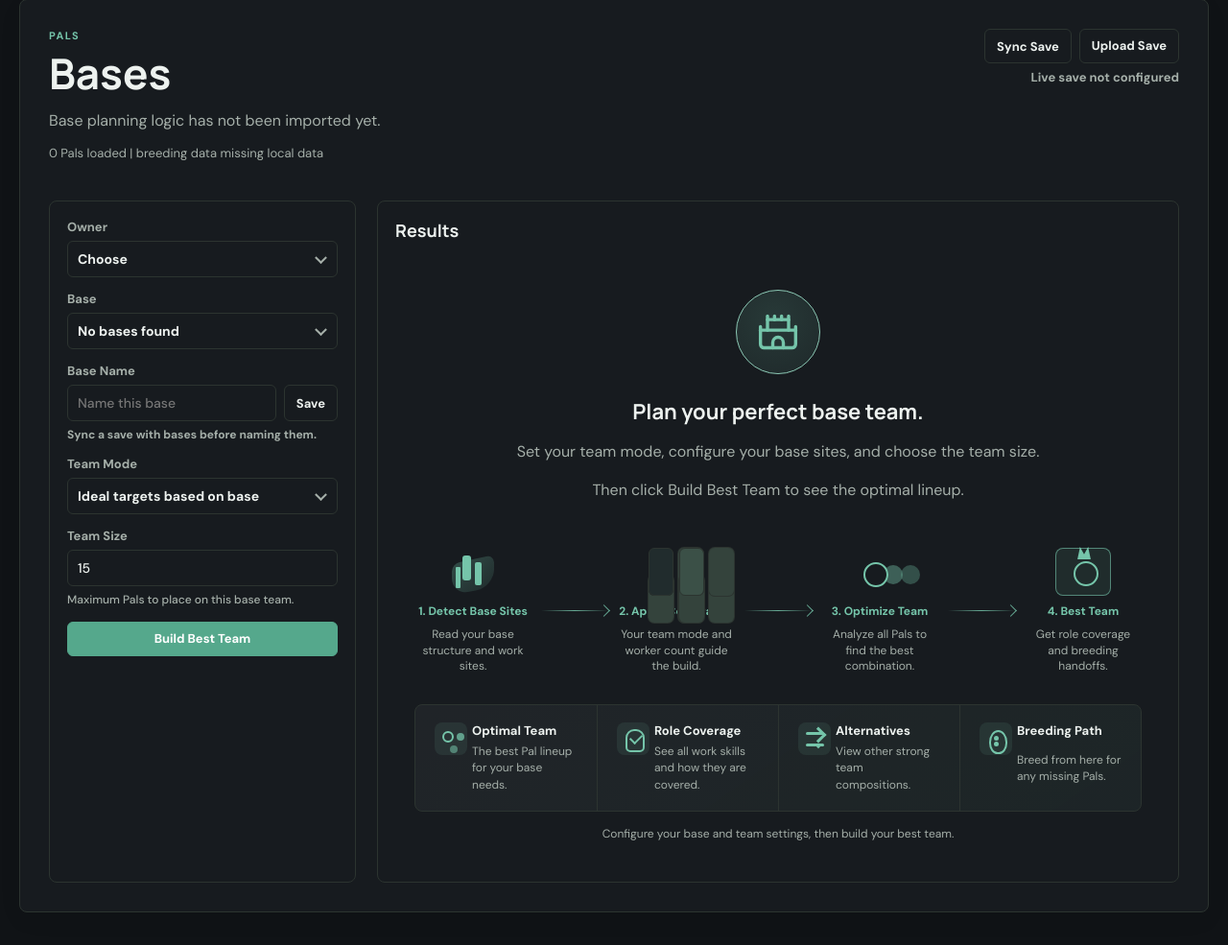
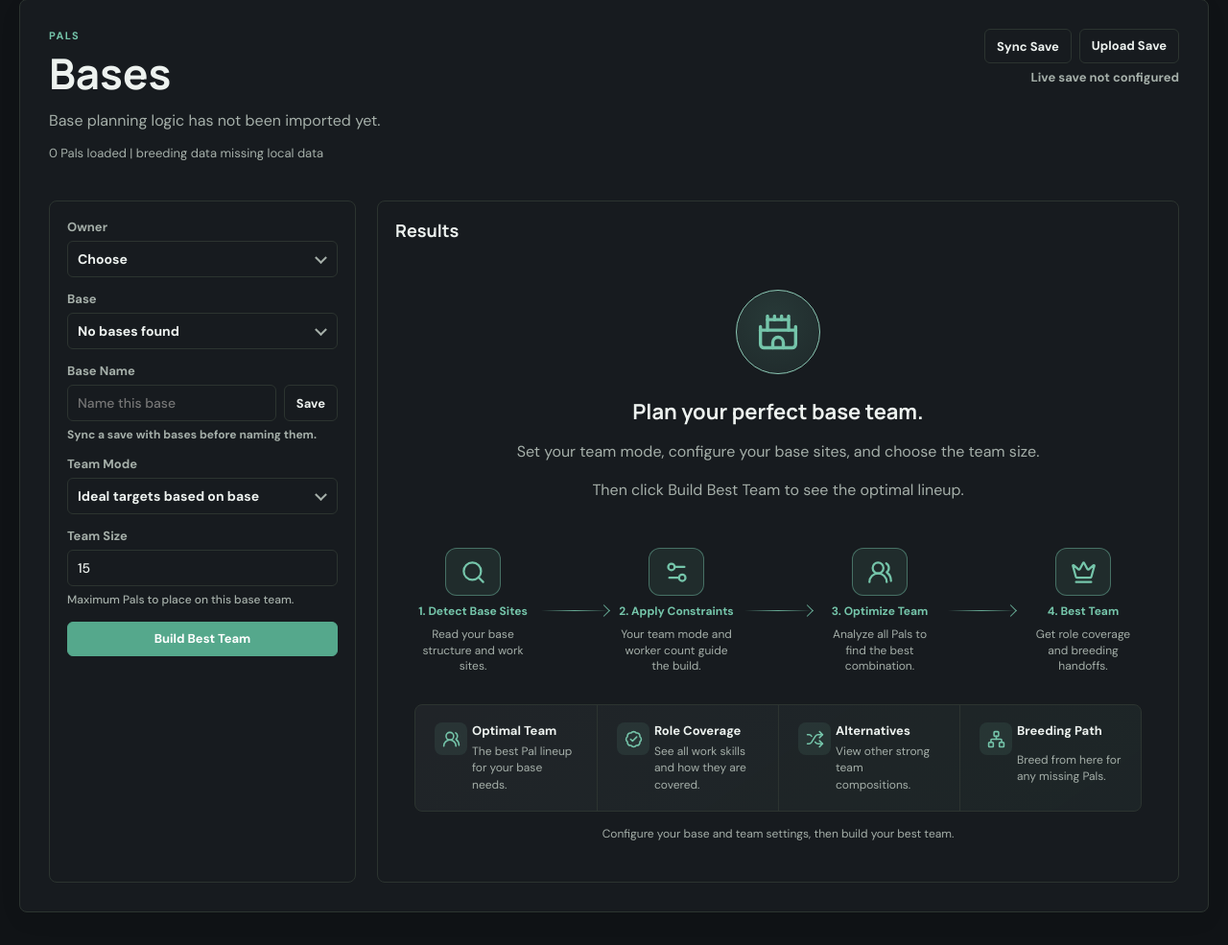
Before and after one commit to dabarrios/homelab, a Django app: page /pals/bases/ in a window 1280 px wide. Shown: the part 139-1124 px from the top of the page at 96% size. Run offline with Django 5.2, Linux system fonts and the light colour scheme; the visitor is signed in with stand-in values (Sample User, id 1).

Commit message:
feat: Enhance empty state icons and improve passive bar rendering with new SVG icons

```diff
--- a/django/pals/static/pals/css/tool.css
+++ b/django/pals/static/pals/css/tool.css
@@ -769,6 +774,43 @@
     transform: rotate(45deg);
 }
 
+.empty-feature-lucide {
+    display: grid;
+    place-items: center;
+    color: var(--accent);
+}
+
+.empty-feature-lucide::before,
+.empty-feature-lucide::after {
+    content: none;
+    display: none;
+}
+
+.empty-base-feature-lucide::before,
+.empty-base-feature-lucide::after {
+    content: none;
+    display: none;
+    border: 0;
+    box-shadow: none;
+}
+
+.empty-feature-svg,
+.empty-base-step-svg,
+.work-rec-kicker-icon,
+.badge-svg,
+.passive-badge-svg {
+    fill: none;
+    stroke: currentColor;
+    stroke-width: 2;
+    stroke-linecap: round;
+    stroke-linejoin: round;
+}
+
+.empty-feature-svg {
+    width: 19px;
+    height: 19px;
+}
+
 .empty-ranch-state {
     width: min(840px, 100%);
     display: grid;
@@ -1140,6 +1182,28 @@
     background: var(--accent);
 }
 
+.empty-base-step .empty-base-step-icon {
+    display: grid;
+    place-items: center;
+    gap: 0;
+    grid-template-columns: none;
+    color: var(--accent);
+    border: 1px solid rgba(117, 197, 170, .45);
+    border-radius: 12px;
+    background: rgba(117, 197, 170, .10);
+}
+
+.empty-base-step .empty-base-step-icon::before,
+.empty-base-step .empty-base-step-icon::after {
+    content: none;
+    display: none;
+}
+
+.empty-base-step-svg {
+    width: 27px;
+    height: 27px;
+}
+
 .empty-base-features {
     width: min(840px, 100%);
 }
--- a/django/pals/static/pals/js/tool.js
+++ b/django/pals/static/pals/js/tool.js
@@ -218,7 +218,10 @@ function displayJunk(node, isRoot = false) {
 
 function passiveBarHtml(passive, {implant = false, junk = false} = {}) {
   const tone = passiveTone(passive);
-  return `<span class="passive-bar ${implant ? 'implant-missing' : ''} ${tone}" tabindex="0" data-passive-tooltip="${escapeHtml(passive)}"><span>${escapeHtml(passive)}</span>${implant ? '<em class="implant-badge">Implant</em>' : junk ? '<em>Junk</em>' : ''}</span>`;
+  const suffix = implant
+    ? '<em class="implant-badge">Implant</em>'
+    : junk ? `<em class="junk-badge">${lucideIconHtml('trash-2', 'passive-badge-svg')}<span>Junk</span></em>` : '';
+  return `<span class="passive-bar ${implant ? 'implant-missing' : ''} ${tone}" tabindex="0" data-passive-tooltip="${escapeHtml(passive)}"><span>${escapeHtml(passive)}</span>${suffix}</span>`;
 }
 
 function renderPassiveBars(node, isRoot = false, plan = null) {
@@ -468,10 +471,31 @@ const EMPTY_STATES = {
 
 const EMPTY_STATE_ICON_NAMES = {
   breeding: 'git-fork',
-  ivs: 'git-fork',
+  ivs: 'dna',
   work: 'wrench',
   ranch: 'candy',
   bases: 'castle',
+};
+
+const WORK_FEATURE_ICONS = {
+  'Best Overall Pick': 'star',
+  'Best Dark-Type Pick': 'moon',
+  'Condensed Levels': 'layers',
+  'Breed From Here': 'corner-right-up',
+};
+
+const BASE_STEP_ICONS = {
+  sites: 'search',
+  rules: 'settings-2',
+  team: 'users-round',
+  best: 'crown',
+};
+
+const BASE_FEATURE_ICONS = {
+  'Optimal Team': 'users-round',
+  'Role Coverage': 'badge-check',
+  Alternatives: 'shuffle',
+  'Breeding Path': 'network',
 };
 
 const LUCIDE_ICON_PATHS = {
@@ -481,6 +505,82 @@ const LUCIDE_ICON_PATHS = {
     <circle cx="18" cy="6" r="3"></circle>
     <path d="M18 9v2c0 .6-.4 1-1 1H7c-.6 0-1-.4-1-1V9"></path>
     <path d="M12 12v3"></path>
+  `,
+  star: `
+    <path d="M11.525 2.295a.53.53 0 0 1 .95 0l2.31 4.679a2.123 2.123 0 0 0 1.595 1.16l5.166.756a.53.53 0 0 1 .294.904l-3.736 3.638a2.123 2.123 0 0 0-.611 1.878l.882 5.14a.53.53 0 0 1-.771.56l-4.618-2.428a2.122 2.122 0 0 0-1.973 0L6.396 21.01a.53.53 0 0 1-.77-.56l.881-5.139a2.122 2.122 0 0 0-.611-1.879L2.16 9.795a.53.53 0 0 1 .294-.906l5.165-.755a2.122 2.122 0 0 0 1.597-1.16z"></path>
+  `,
+  moon: `
+    <path d="M20.985 12.486a9 9 0 1 1-9.473-9.472c.405-.022.617.46.402.803a6 6 0 0 0 8.268 8.268c.344-.215.825-.004.803.401"></path>
+  `,
+  'trash-2': `
+    <path d="M10 11v6"></path>
+    <path d="M14 11v6"></path>
+    <path d="M19 6v14a2 2 0 0 1-2 2H7a2 2 0 0 1-2-2V6"></path>
+    <path d="M3 6h18"></path>
+    <path d="M8 6V4a2 2 0 0 1 2-2h4a2 2 0 0 1 2 2v2"></path>
+  `,
+  'circle-check': `
+    <circle cx="12" cy="12" r="10"></circle>
+    <path d="m16 9-5.5 5.5L8 12"></path>
+  `,
+  'badge-check': `
+    <path d="M3.85 8.62a4 4 0 0 1 4.78-4.77 4 4 0 0 1 6.74 0 4 4 0 0 1 4.78 4.78 4 4 0 0 1 0 6.74 4 4 0 0 1-4.77 4.78 4 4 0 0 1-6.75 0 4 4 0 0 1-4.78-4.77 4 4 0 0 1 0-6.76Z"></path>
+    <path d="m16 9-5.5 5.5L8 12"></path>
+  `,
+  dna: `
+    <path d="m10 16 1.5 1.5"></path>
+    <path d="m14 8-1.5-1.5"></path>
+    <path d="M15 2c-1.798 1.998-2.518 3.995-2.807 5.993"></path>
+    <path d="m16.5 10.5 1 1"></path>
+    <path d="m17 6-2.891-2.891"></path>
+    <path d="M2 15c6.667-6 13.333 0 20-6"></path>
+    <path d="m20 9 .891.891"></path>
+    <path d="M3.109 14.109 4 15"></path>
+    <path d="m6.5 12.5 1 1"></path>
+    <path d="m7 18 2.891 2.891"></path>
+    <path d="M9 22c1.798-1.998 2.518-3.995 2.807-5.993"></path>
+  `,
+  search: `
+    <path d="m21 21-4.34-4.34"></path>
+    <circle cx="11" cy="11" r="8"></circle>
+  `,
+  'settings-2': `
+    <path d="M14 17H5"></path>
+    <path d="M19 7h-9"></path>
+    <circle cx="17" cy="17" r="3"></circle>
+    <circle cx="7" cy="7" r="3"></circle>
+  `,
+  'users-round': `
+    <path d="M18 21a8 8 0 0 0-16 0"></path>
+    <circle cx="10" cy="8" r="5"></circle>
+    <path d="M22 20c0-3.37-2-6.5-4-8a5 5 0 0 0-.45-8.3"></path>
+  `,
+  shuffle: `
+    <path d="m18 14 4 4-4 4"></path>
+    <path d="m18 2 4 4-4 4"></path>
+    <path d="M2 18h1.973a4 4 0 0 0 3.3-1.7l5.454-8.6a4 4 0 0 1 3.3-1.7H22"></path>
+    <path d="M2 6h1.972a4 4 0 0 1 3.6 2.2"></path>
+    <path d="M22 18h-6.041a4 4 0 0 1-3.3-1.8l-.359-.45"></path>
+  `,
+  network: `
+    <rect x="16" y="16" width="6" height="6" rx="1"></rect>
+    <rect x="2" y="16" width="6" height="6" rx="1"></rect>
+    <rect x="9" y="2" width="6" height="6" rx="1"></rect>
+    <path d="M5 16v-3a1 1 0 0 1 1-1h12a1 1 0 0 1 1 1v3"></path>
+    <path d="M12 12V8"></path>
+  `,
+  crown: `
+    <path d="M11.562 3.266a.5.5 0 0 1 .876 0L15.39 8.87a1 1 0 0 0 1.516.294L21.183 5.5a.5.5 0 0 1 .798.519l-2.834 10.246a1 1 0 0 1-.956.734H5.81a1 1 0 0 1-.957-.734L2.02 6.02a.5.5 0 0 1 .798-.519l4.276 3.664a1 1 0 0 0 1.516-.294z"></path>
+    <path d="M5 21h14"></path>
+  `,
+  layers: `
+    <path d="M12.83 2.18a2 2 0 0 0-1.66 0L2.6 6.08a1 1 0 0 0 0 1.83l8.58 3.91a2 2 0 0 0 1.66 0l8.58-3.9a1 1 0 0 0 0-1.83z"></path>
+    <path d="M2 12a1 1 0 0 0 .58.91l8.6 3.91a2 2 0 0 0 1.65 0l8.58-3.9A1 1 0 0 0 22 12"></path>
+    <path d="M2 17a1 1 0 0 0 .58.91l8.6 3.91a2 2 0 0 0 1.65 0l8.58-3.9A1 1 0 0 0 22 17"></path>
+  `,
+  'corner-right-up': `
+    <path d="m10 9 5-5 5 5"></path>
+    <path d="M4 20h7a4 4 0 0 0 4-4V4"></path>
   `,
   wrench: `
     <path d="M14.7 6.3a1 1 0 0 0 0 1.4l1.6 1.6a1 1 0 0 0 1.4 0l3.106-3.105c.32-.322.863-.22.983.218a6 6 0 0 1-8.259 7.057l-7.91 7.91a1 1 0 0 1-2.999-3l7.91-7.91a6 6 0 0 1 7.057-8.259c.438.12.54.662.219.984z"></path>
@@ -504,9 +604,14 @@ const LUCIDE_ICON_PATHS = {
   `,
 };
 
+function lucideIconHtml(name, className = 'empty-state-svg') {
+  const iconPaths = LUCIDE_ICON_PATHS[name] || LUCIDE_ICON_PATHS['git-fork'];
+  return `<svg class="${escapeHtml(className)}" viewBox="0 0 24 24" aria-hidden="true" focusable="false">${iconPaths}</svg>`;
+}
+
 function emptyStateIconHtml(key) {
   const iconName = EMPTY_STATE_ICON_NAMES[key] || EMPTY_STATE_ICON_NAMES.breeding;
-  return `<svg class="empty-state-svg" viewBox="0 0 24 24" aria-hidden="true" focusable="false">${LUCIDE_ICON_PATHS[iconName]}</svg>`;
+  return lucideIconHtml(iconName);
 }
 
 function emptyStateHtml(key = moduleKey) {
@@ -520,7 +625,7 @@ function emptyStateHtml(key = moduleKey) {
         <p>${escapeHtml(state.lead)}</p>
         <div class="empty-work-divider"><span></span><b class="empty-divider-work-mark"></b><span></span></div>
         <div class="empty-work-features empty-work-features-wide">
-          ${state.features.map(([title, text], index) => `<div><i class="empty-feature-icon empty-feature-icon-${index + 1}" aria-hidden="true"></i><b>${escapeHtml(title)}</b><span>${escapeHtml(text)}</span></div>`).join('')}
+          ${state.features.map(([title, text]) => `<div><i class="empty-feature-icon empty-feature-lucide" aria-hidden="true">${lucideIconHtml(WORK_FEATURE_ICONS[title] || 'star', 'empty-feature-svg')}</i><b>${escapeHtml(title)}</b><span>${escapeHtml(text)}</span></div>`).join('')}
         </div>
         <p class="empty-hint">${escapeHtml(state.hint)}</p>
       </div>
@@ -544,16 +649,16 @@ function emptyStateHtml(key = moduleKey) {
         <p>${escapeHtml(state.lead)}</p>
         <p>Then click Build Best Team to see the optimal lineup.</p>
         <div class="empty-base-flow" aria-hidden="true">
-          <div class="empty-base-step empty-base-step-sites"><i></i><b>1. Detect Base Sites</b><span>Read your base structure and work sites.</span></div>
+          <div class="empty-base-step empty-base-step-sites"><i class="empty-base-step-icon">${lucideIconHtml(BASE_STEP_ICONS.sites, 'empty-base-step-svg')}</i><b>1. Detect Base Sites</b><span>Read your base structure and work sites.</span></div>
           <em></em>
-          <div class="empty-base-step empty-base-step-rules"><i></i><b>2. Apply Constraints</b><span>Your team mode and worker count guide the build.</span></div>
+          <div class="empty-base-step empty-base-step-rules"><i class="empty-base-step-icon">${lucideIconHtml(BASE_STEP_ICONS.rules, 'empty-base-step-svg')}</i><b>2. Apply Constraints</b><span>Your team mode and worker count guide the build.</span></div>
           <em></em>
-          <div class="empty-base-step empty-base-step-team"><i></i><b>3. Optimize Team</b><span>Analyze all Pals to find the best combination.</span></div>
+          <div class="empty-base-step empty-base-step-team"><i class="empty-base-step-icon">${lucideIconHtml(BASE_STEP_ICONS.team, 'empty-base-step-svg')}</i><b>3. Optimize Team</b><span>Analyze all Pals to find the best combination.</span></div>
           <em></em>
-          <div class="empty-base-step empty-base-step-best"><i></i><b>4. Best Team</b><span>Get role coverage and breeding handoffs.</span></div>
+          <div class="empty-base-step empty-base-step-best"><i class="empty-base-step-icon">${lucideIconHtml(BASE_STEP_ICONS.best, 'empty-base-step-svg')}</i><b>4. Best Team</b><span>Get role coverage and breeding handoffs.</span></div>
         </div>
         <div class="empty-work-features empty-base-features empty-work-features-wide">
-          ${state.features.map(([title, text], index) => `<div><i class="empty-feature-icon empty-base-feature-icon-${index + 1}" aria-hidden="true"></i><b>${escapeHtml(title)}</b><span>${escapeHtml(text)}</span></div>`).join('')}
+          ${state.features.map(([title, text]) => `<div><i class="empty-feature-icon empty-feature-lucide empty-base-feature-lucide" aria-hidden="true">${lucideIconHtml(BASE_FEATURE_ICONS[title] || 'users-round', 'empty-feature-svg')}</i><b>${escapeHtml(title)}</b><span>${escapeHtml(text)}</span></div>`).join('')}
         </div>
         <p class="empty-hint">${escapeHtml(state.hint)}</p>
       </div>
@@ -577,9 +682,9 @@ function emptyStateHtml(key = moduleKey) {
         <div class="empty-arrow"></div>
         <div class="empty-target iv-empty-target">
           <strong>Target Pal</strong>
-          <span>HP <em>-</em></span>
-          <span>Attack <em>-</em></span>
-          <span>Defense <em>-</em></span>
+          <span>HP <em>100</em></span>
+          <span>Attack <em>100</em></span>
+          <span>Defense <em>100</em></span>
         </div>
         <div class="empty-goal-card">
           <strong>Goal</strong>
@@ -624,6 +729,7 @@ function showEmptyState() {
 function renderPalNode(node, isRoot = false, plan = null) {
   const role = isRoot ? 'FINAL EGG' : node.parents?.length ? 'BREED FIRST' : 'OWNED';
   const roleClass = role === 'OWNED' ? 'owned' : role === 'FINAL EGG' ? 'target' : 'breed';
+  const roleIcon = roleClass === 'owned' ? lucideIconHtml('circle-check', 'badge-svg') : '';
   const gender = genderLabel(node);
   return `
     <article class="pal-node ${roleClass}">
@@ -637,7 +743,7 @@ function renderPalNode(node, isRoot = false, plan = null) {
       </div>
       ${renderPassiveBars(node, isRoot, plan)}
       <div class="node-foot">
-        <span class="role-badge ${roleClass}">${role}</span>
+        <span class="role-badge ${roleClass}">${roleIcon}<span>${role}</span></span>
         <span>IV ${formatIv(node.hpIv)}/${formatIv(node.attackIv)}/${formatIv(node.defenseIv)}</span>
       </div>
     </article>`;
@@ -1529,7 +1635,7 @@ function renderReadyFinishCards(candidates, data) {
           <div>
             <h4>${escapeHtml(candidate.species)} ${candidate.displayGender ? `<span class="gender ${escapeHtml(String(candidate.displayGender).toLowerCase())}">${escapeHtml(candidate.displayGender)}</span>` : ''}</h4>
             <p>${escapeHtml(palboxLocationText(candidate))}</p>
-            <span class="role-badge owned">Already owned</span>
+            <span class="role-badge owned">${lucideIconHtml('circle-check', 'badge-svg')}<span>Already owned</span></span>
           </div>
         </div>
         <div class="ready-progress">
@@ -1699,16 +1805,17 @@ function renderBreedAction(card, profile) {
 }
 
 function renderWorkCard(card, compact = false, recommendation = null, profile = 'work_speed') {
-  const owned = card.ownedCount ? `<span class="role-badge owned">Own: ${escapeHtml(card.ownedCount)}</span>` : '<span class="role-badge">Not owned</span>';
+  const owned = card.ownedCount ? `<span class="role-badge owned">${lucideIconHtml('circle-check', 'badge-svg')}<span>Own: ${escapeHtml(card.ownedCount)}</span></span>` : '<span class="role-badge">Not owned</span>';
   const breedable = card.requiresOwnedSeed
     ? '<span class="badge self-breed">Self-Breed Only</span>'
-    : card.breedable ? '<span class="badge good">Breedable</span>' : '<span class="badge bad">Not breedable</span>';
+    : card.breedable ? `<span class="badge good">${lucideIconHtml('circle-check', 'badge-svg')}<span>Breedable</span></span>` : '<span class="badge bad">Not breedable</span>';
   const size = card.sizeKnown ? `${card.sizeGroup} (${card.size})` : 'Unknown size';
   const unavailable = card.unavailableReason ? `<p class="work-seed-warning">${escapeHtml(card.unavailableReason)}</p>` : '';
+  const recommendationIcon = recommendation?.role === 'dark' || /dark/i.test(recommendation?.title || '') ? 'moon' : 'star';
   const recHead = recommendation ? `
     <div class="work-rec-head">
       <div>
-        <div class="work-rec-kicker">${escapeHtml(recommendation.title)}</div>
+        <div class="work-rec-kicker">${lucideIconHtml(recommendationIcon, 'work-rec-kicker-icon')}<span>${escapeHtml(recommendation.title)}</span></div>
       </div>
       ${renderBreedAction(card, profile)}
     </div>` : '';
```
Also changed, not shown: other parts of django/pals/static/pals/css/tool.css (+33 -2 lines).
